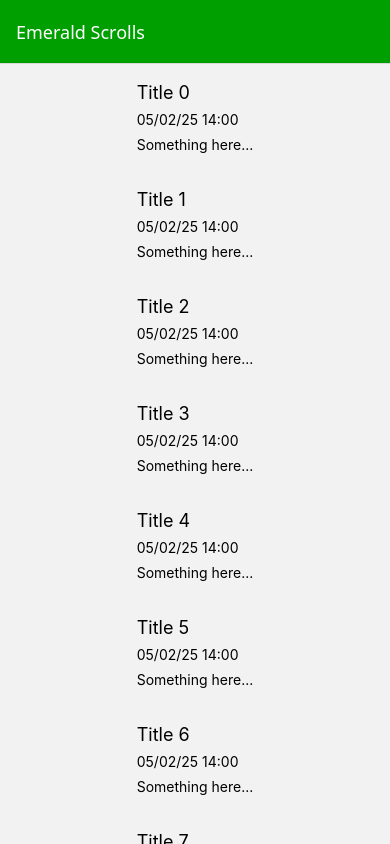
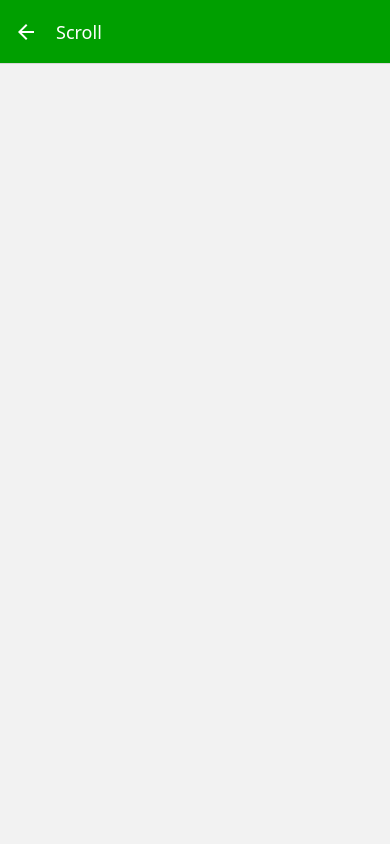
Before and after one commit to gedeaoaraujo/emerald-scrolls-rn, a React Native app: screen /Scroll in a window 390 px wide. Built offline with nearby package versions, Linux system fonts and the light colour scheme.

Commit message:
Renaming Profile to Scroll

```diff
--- a/App.tsx
+++ b/App.tsx
@@ -1,12 +1,12 @@
 import { Colors } from './colors.js';
 import { HomeScreen } from './components/HomeSceen';
-import { ProfileScreen } from './components/ProfileScreen';
+import { ScrollScreen } from './components/ScrollScreen';
 import { NavigationContainer } from '@react-navigation/native';
 import { createNativeStackNavigator } from '@react-navigation/native-stack';
 
 export type RootStackParamList = {
   Home: undefined;
-  Profile: { name: string };
+  Scroll: undefined;
 };
 
 const Stack = createNativeStackNavigator();
@@ -25,10 +25,10 @@ export default function App() {
           }}
         />
         <Stack.Screen
-          name="Profile"
-          component={ProfileScreen}
+          name="Scroll"
+          component={ScrollScreen}
           options={{
-            title: 'Profile',
+            title: 'Scroll',
             headerTintColor: Colors.white,
             headerStyle: { backgroundColor: Colors.primary },
           }}
--- a/components/HomeSceen.tsx
+++ b/components/HomeSceen.tsx
@@ -8,8 +8,8 @@ type HomeScreenProps = {
 };
 
 export const HomeScreen = (props: HomeScreenProps) => {
-  function goToProfile() {
-    props.navigation.navigate('Profile', { name: 'XXX' })
+  function goToScroll() {
+    props.navigation.navigate('Scroll', undefined)
   }
 
   const mockItens = () => {
@@ -22,7 +22,7 @@ export const HomeScreen = (props: HomeScreenProps) => {
             title: 'Title ' + val,
             date: '05/02/25 14:00',
             text: 'Something here...',
-            goToProfile
+            goToScroll
           }}
       });
   }
--- a/components/ScrollItem.tsx
+++ b/components/ScrollItem.tsx
@@ -5,14 +5,14 @@ type ScrollItemProps = {
     title: string,
     date: string,
     text: string,
-    goToProfile: ()=>void
+    goToScroll: ()=>void
   },
 };
 
 export const ScrollItem = ({props}: ScrollItemProps) => {
   return (
     <TouchableOpacity
-      onPress={props.goToProfile}>
+      onPress={props.goToScroll}>
         <View style={styles.container}>
           <Text style={styles.title}>{props.title}</Text>
           <Text style={styles.date}>{props.date}</Text>
--- a/components/ProfileScreen.tsx
+++ b/components/ScrollScreen.tsx
@@ -2,15 +2,19 @@ import { RootStackParamList } from '../App';
 import { StyleSheet, Text, View } from 'react-native';
 import { StackNavigationProp } from '@react-navigation/stack';
 
-type ProfileScreenProps = {
-    route: { params: { name: '' } };
-    navigation: StackNavigationProp<RootStackParamList, 'Profile'>;
+type ScrollScreenProps = {
+  title: string,
+  date: string,
+  text: string,
+  navigation: StackNavigationProp<RootStackParamList, 'Scroll'>;
 };
 
-export const ProfileScreen = (props: ProfileScreenProps) => {
+export const ScrollScreen = (props: ScrollScreenProps) => {
   return (
     <View style={styles.content}>
-      <Text>This is {props.route.params.name}'s profile</Text>
+      <Text>{props.title}</Text>
+      <Text>{props.date}</Text>
+      <Text>{props.text}</Text>
     </View>
   )
 }
```
